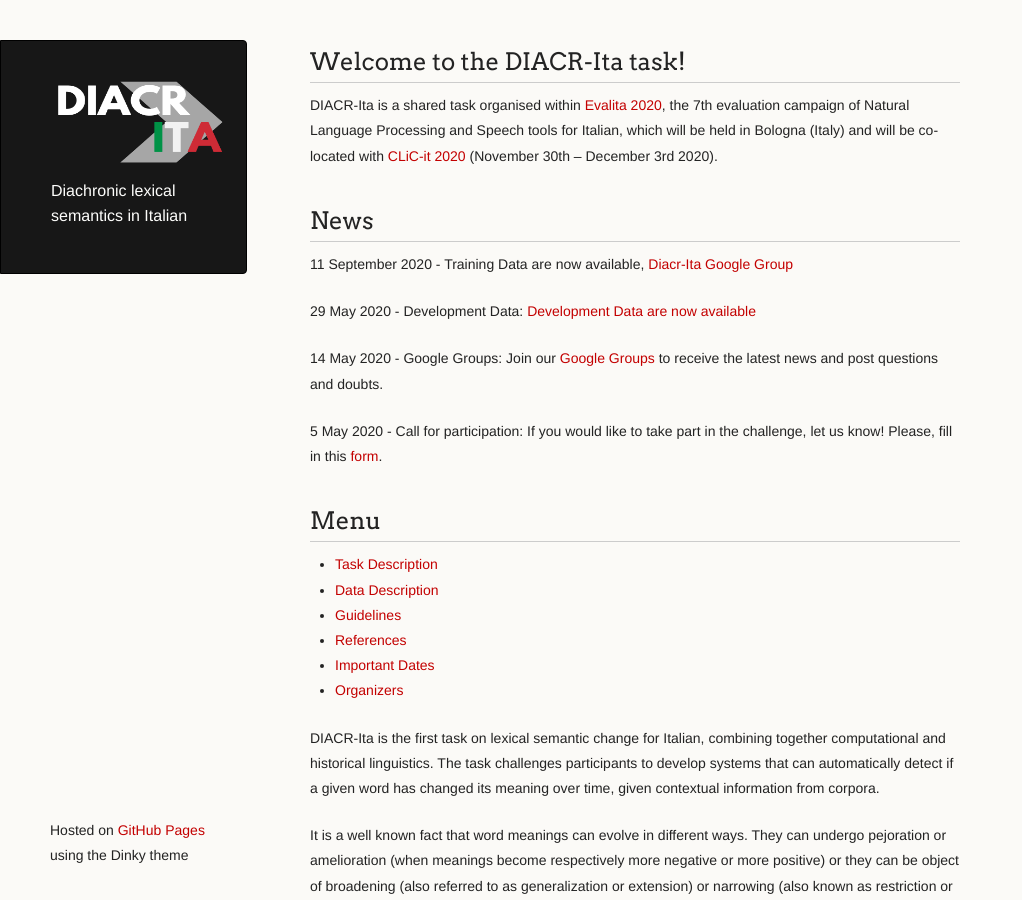
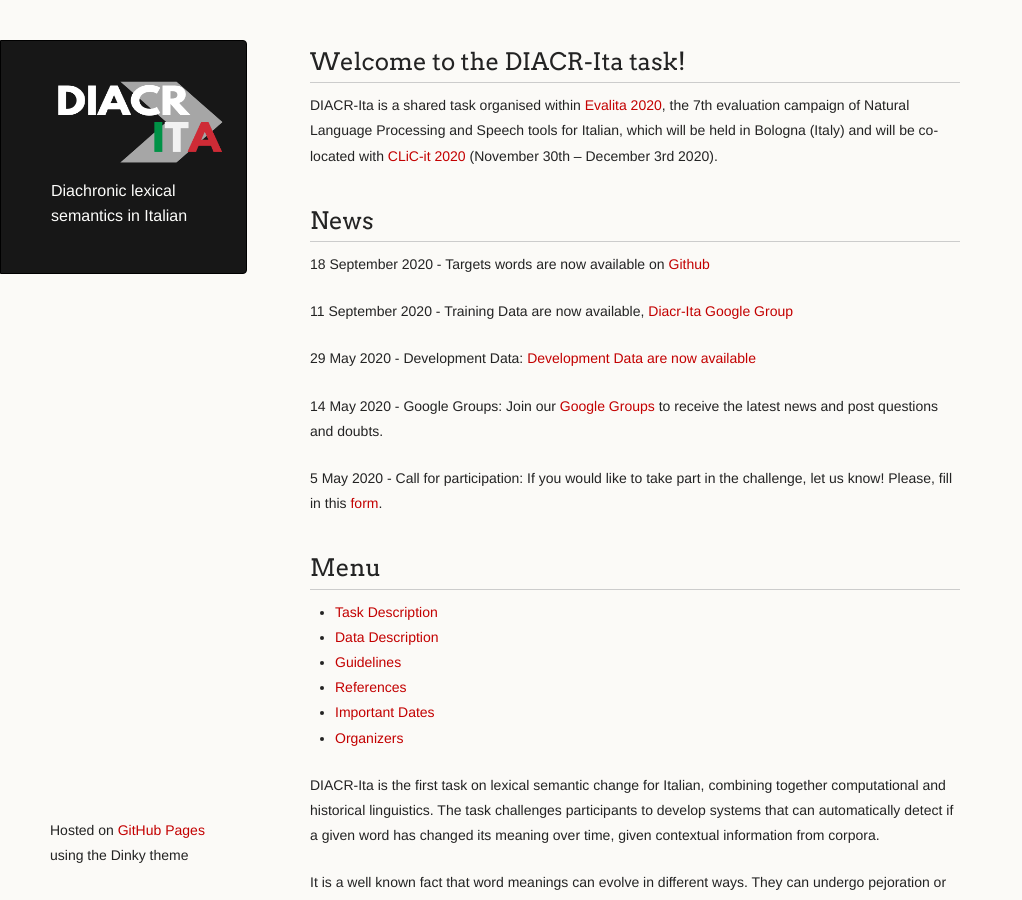
Before and after one commit to diacr-ita/DIACR-Ita, a Jekyll site: the page built from index.md, in a window 1280 px wide and 900 px high. Shown: the whole window, without its empty margins (0-1022 px from the left). Built offline with Jekyll 4.4.1, drawn with Linux system fonts in a browser that asks for light colours; our own code applies the rules of GitHub Pages for plain Markdown files.

Commit message:
Update index.md

```diff
--- a/index.md
+++ b/index.md
@@ -8,6 +8,9 @@ DIACR-Ita is a shared task organised within [Evalita 2020](http://www.evalita.it
 
 
 ## News
+
+18 September 2020 -
+Targets words are now available on [Github](https://github.com/diacr-ita/data/test)
 
 11 September 2020 -
 Training Data are now available, [Diacr-Ita Google Group](https://groups.google.com/forum/embed/?place=forum/evalita-2020-diacr-ita)
```
